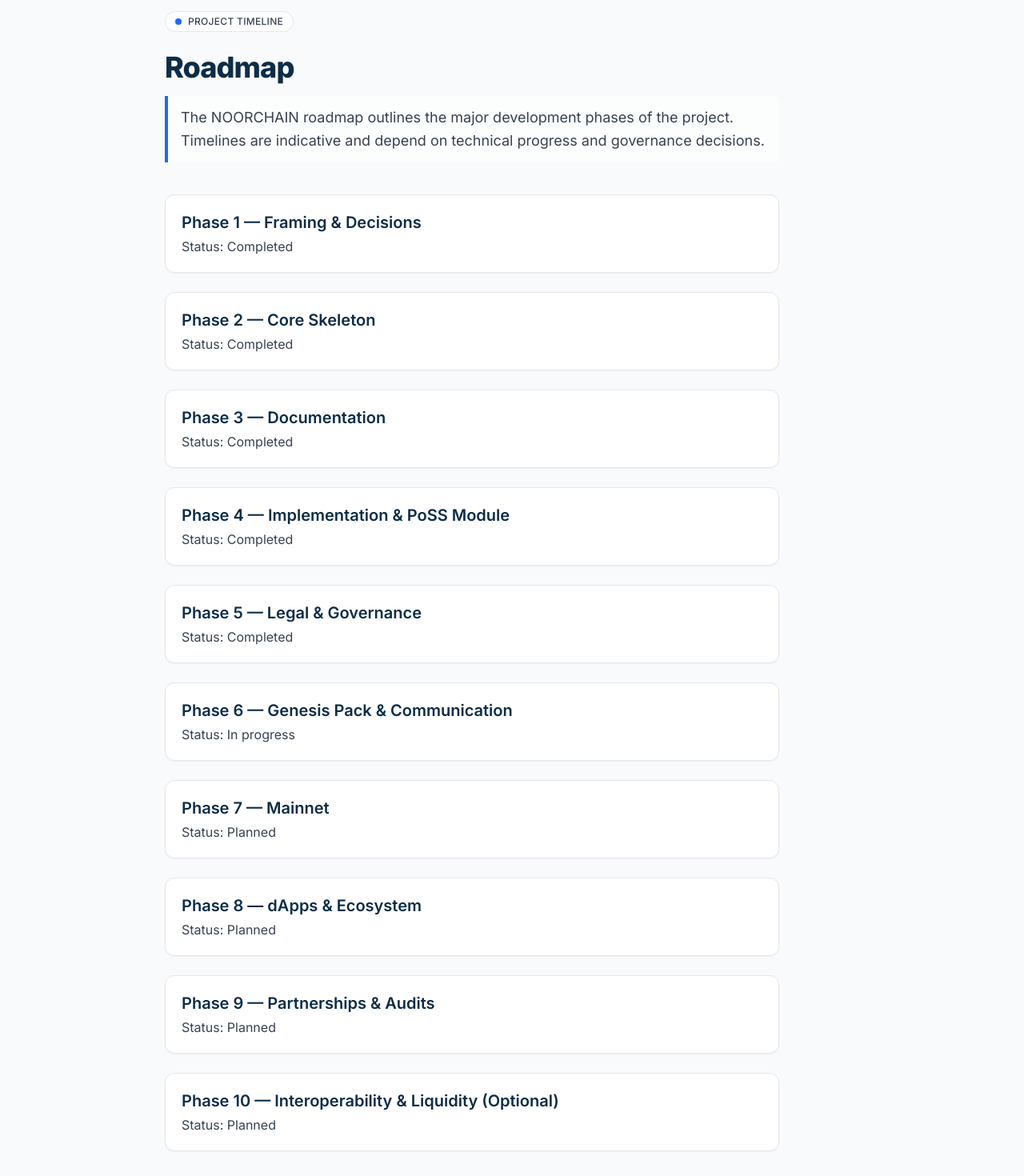
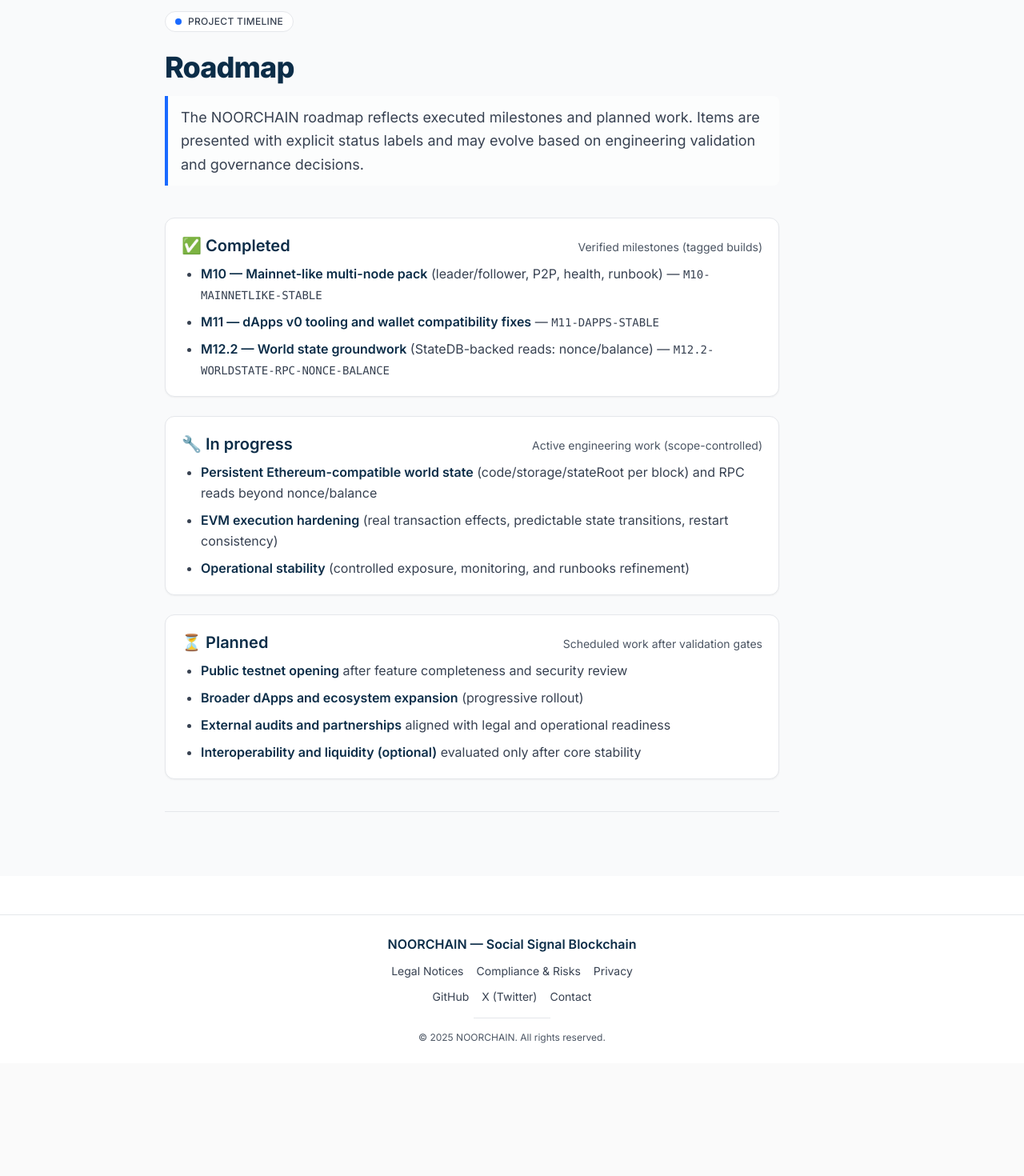
Before and after one commit to noorfinances-eng/noorchain-core, a Next.js app in the folder site/: page /roadmap in a window 1280 px wide. Shown: the part 140-1610 px from the top of the page at 80% size. After the commit the page ends 1469 px from the top, so only its background shows below. Built offline with nearby package versions, Linux system fonts and the light colour scheme.

Commit message:
Update page.tsx

```diff
--- a/site/app/roadmap/page.tsx
+++ b/site/app/roadmap/page.tsx
@@ -19,94 +19,99 @@ export default function RoadmapPage() {
 
           {/* INTRO */}
           <p className="text-lg text-gray-700 leading-relaxed mb-10 border-l-4 border-primary pl-4 bg-white/60 py-3 rounded-r-lg">
-            The NOORCHAIN roadmap outlines the major development phases of the
-            project. Timelines are indicative and depend on technical progress
-            and governance decisions.
+            The NOORCHAIN roadmap reflects executed milestones and planned work.
+            Items are presented with explicit status labels and may evolve based
+            on engineering validation and governance decisions.
           </p>
 
-          {/* PHASES LIST */}
+          {/* ROADMAP (STATUS-DRIVEN) */}
           <section className="space-y-6">
-
-            {/* PHASE 1 */}
+            {/* ✅ COMPLETED */}
             <div className="p-5 border border-gray-soft bg-white rounded-xl shadow-sm">
-              <h2 className="text-xl font-semibold text-navy mb-1">
-                Phase 1 — Framing & Decisions
+              <div className="flex flex-col sm:flex-row sm:items-baseline sm:justify-between gap-2 mb-2">
+                <h2 className="text-xl font-semibold text-navy">
+                  ✅ Completed
                 </h2>
-              <p className="text-gray-700">Status: Completed</p>
+                <p className="text-sm text-gray-600">
+                  Verified milestones (tagged builds)
+                </p>
               </div>
 
-            {/* PHASE 2 */}
-            <div className="p-5 border border-gray-soft bg-white rounded-xl shadow-sm">
-              <h2 className="text-xl font-semibold text-navy mb-1">
-                Phase 2 — Core Skeleton
-              </h2>
-              <p className="text-gray-700">Status: Completed</p>
+              <ul className="list-disc pl-6 text-gray-700 leading-relaxed space-y-2">
+                <li>
+                  <span className="font-semibold text-navy">M10 — Mainnet-like multi-node pack</span>{" "}
+                  (leader/follower, P2P, health, runbook) —{" "}
+                  <span className="font-mono text-sm">M10-MAINNETLIKE-STABLE</span>
+                </li>
+                <li>
+                  <span className="font-semibold text-navy">M11 — dApps v0 tooling and wallet compatibility fixes</span>{" "}
+                  — <span className="font-mono text-sm">M11-DAPPS-STABLE</span>
+                </li>
+                <li>
+                  <span className="font-semibold text-navy">M12.2 — World state groundwork</span>{" "}
+                  (StateDB-backed reads: nonce/balance) —{" "}
+                  <span className="font-mono text-sm">M12.2-WORLDSTATE-RPC-NONCE-BALANCE</span>
+                </li>
+              </ul>
             </div>
 
-            {/* PHASE 3 */}
+            {/* 🔧 IN PROGRESS */}
             <div className="p-5 border border-gray-soft bg-white rounded-xl shadow-sm">
-              <h2 className="text-xl font-semibold text-navy mb-1">
-                Phase 3 — Documentation
+              <div className="flex flex-col sm:flex-row sm:items-baseline sm:justify-between gap-2 mb-2">
+                <h2 className="text-xl font-semibold text-navy">
+                  🔧 In progress
                 </h2>
-              <p className="text-gray-700">Status: Completed</p>
+                <p className="text-sm text-gray-600">
+                  Active engineering work (scope-controlled)
+                </p>
               </div>
 
-            {/* PHASE 4 */}
-            <div className="p-5 border border-gray-soft bg-white rounded-xl shadow-sm">
-              <h2 className="text-xl font-semibold text-navy mb-1">
-                Phase 4 — Implementation & PoSS Module
-              </h2>
-              <p className="text-gray-700">Status: Completed</p>
+              <ul className="list-disc pl-6 text-gray-700 leading-relaxed space-y-2">
+                <li>
+                  <span className="font-semibold text-navy">Persistent Ethereum-compatible world state</span>{" "}
+                  (code/storage/stateRoot per block) and RPC reads beyond nonce/balance
+                </li>
+                <li>
+                  <span className="font-semibold text-navy">EVM execution hardening</span>{" "}
+                  (real transaction effects, predictable state transitions, restart consistency)
+                </li>
+                <li>
+                  <span className="font-semibold text-navy">Operational stability</span>{" "}
+                  (controlled exposure, monitoring, and runbooks refinement)
+                </li>
+              </ul>
             </div>
 
-            {/* PHASE 5 */}
+            {/* ⏳ PLANNED */}
             <div className="p-5 border border-gray-soft bg-white rounded-xl shadow-sm">
-              <h2 className="text-xl font-semibold text-navy mb-1">
-                Phase 5 — Legal & Governance
+              <div className="flex flex-col sm:flex-row sm:items-baseline sm:justify-between gap-2 mb-2">
+                <h2 className="text-xl font-semibold text-navy">
+                  ⏳ Planned
                 </h2>
-              <p className="text-gray-700">Status: Completed</p>
+                <p className="text-sm text-gray-600">
+                  Scheduled work after validation gates
+                </p>
               </div>
 
-            {/* PHASE 6 */}
-            <div className="p-5 border border-gray-soft bg-white rounded-xl shadow-sm">
-              <h2 className="text-xl font-semibold text-navy mb-1">
-                Phase 6 — Genesis Pack & Communication
-              </h2>
-              <p className="text-gray-700">Status: In progress</p>
+              <ul className="list-disc pl-6 text-gray-700 leading-relaxed space-y-2">
+                <li>
+                  <span className="font-semibold text-navy">Public testnet opening</span>{" "}
+                  after feature completeness and security review
+                </li>
+                <li>
+                  <span className="font-semibold text-navy">Broader dApps and ecosystem expansion</span>{" "}
+                  (progressive rollout)
+                </li>
+                <li>
+                  <span className="font-semibold text-navy">External audits and partnerships</span>{" "}
+                  aligned with legal and operational readiness
+                </li>
+                <li>
+                  <span className="font-semibold text-navy">Interoperability and liquidity (optional)</span>{" "}
+                  evaluated only after core stability
+                </li>
+              </ul>
             </div>
-
-            {/* PHASE 7 */}
-            <div className="p-5 border border-gray-soft bg-white rounded-xl shadow-sm">
-              <h2 className="text-xl font-semibold text-navy mb-1">
-                Phase 7 — Mainnet
-              </h2>
-              <p className="text-gray-700">Status: Planned</p>
-            </div>
-
-            {/* PHASE 8 */}
-            <div className="p-5 border border-gray-soft bg-white rounded-xl shadow-sm">
-              <h2 className="text-xl font-semibold text-navy mb-1">
-                Phase 8 — dApps & Ecosystem
-              </h2>
-              <p className="text-gray-700">Status: Planned</p>
-            </div>
-
-            {/* PHASE 9 */}
-            <div className="p-5 border border-gray-soft bg-white rounded-xl shadow-sm">
-              <h2 className="text-xl font-semibold text-navy mb-1">
-                Phase 9 — Partnerships & Audits
-              </h2>
-              <p className="text-gray-700">Status: Planned</p>
-            </div>
-
-            {/* PHASE 10 */}
-            <div className="p-5 border border-gray-soft bg-white rounded-xl shadow-sm">
-              <h2 className="text-xl font-semibold text-navy mb-1">
-                Phase 10 — Interoperability & Liquidity (Optional)
-              </h2>
-              <p className="text-gray-700">Status: Planned</p>
-            </div>
-
           </section>
 
           {/* END LINE */}
```
Lines whose indentation alone changed are shown as unchanged.
